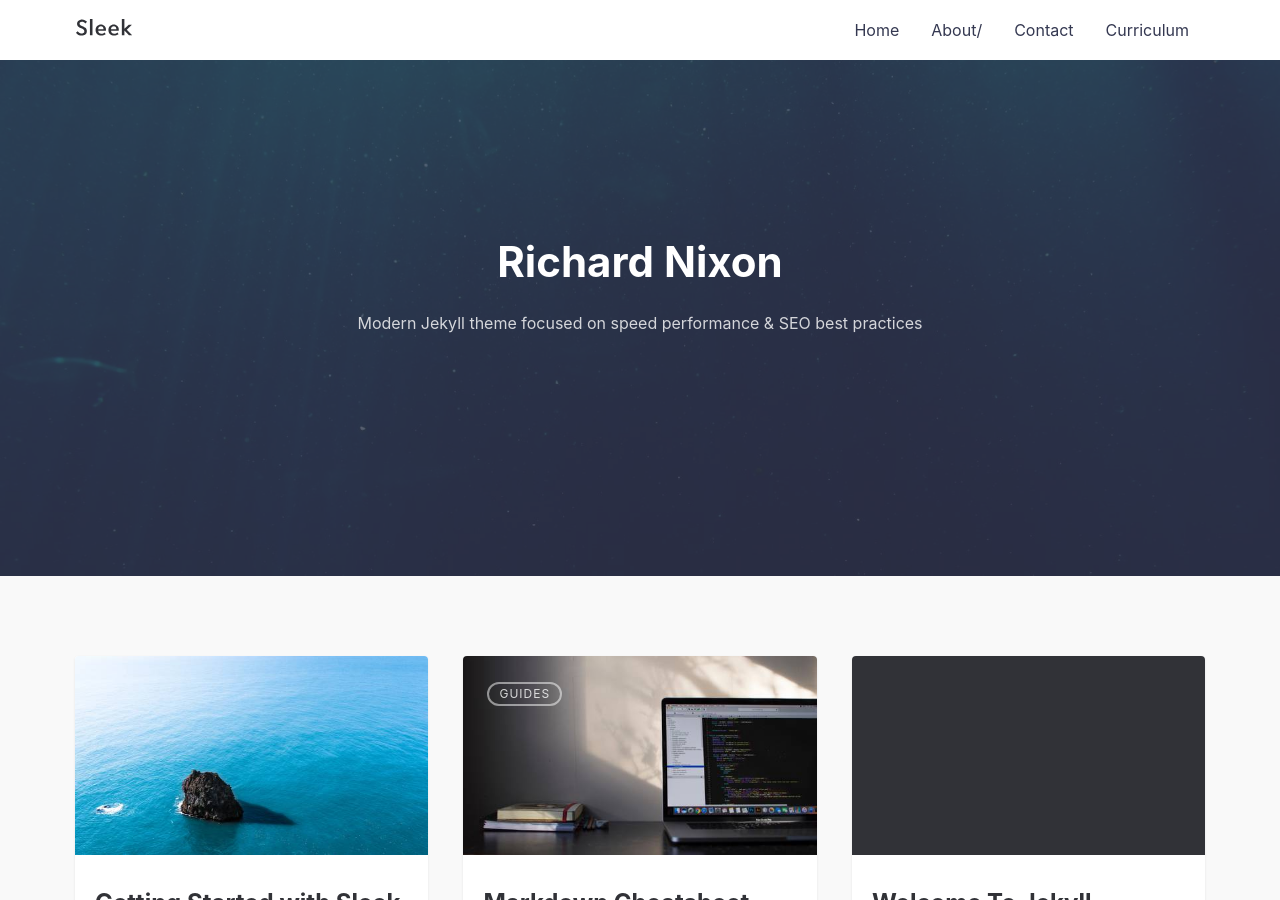
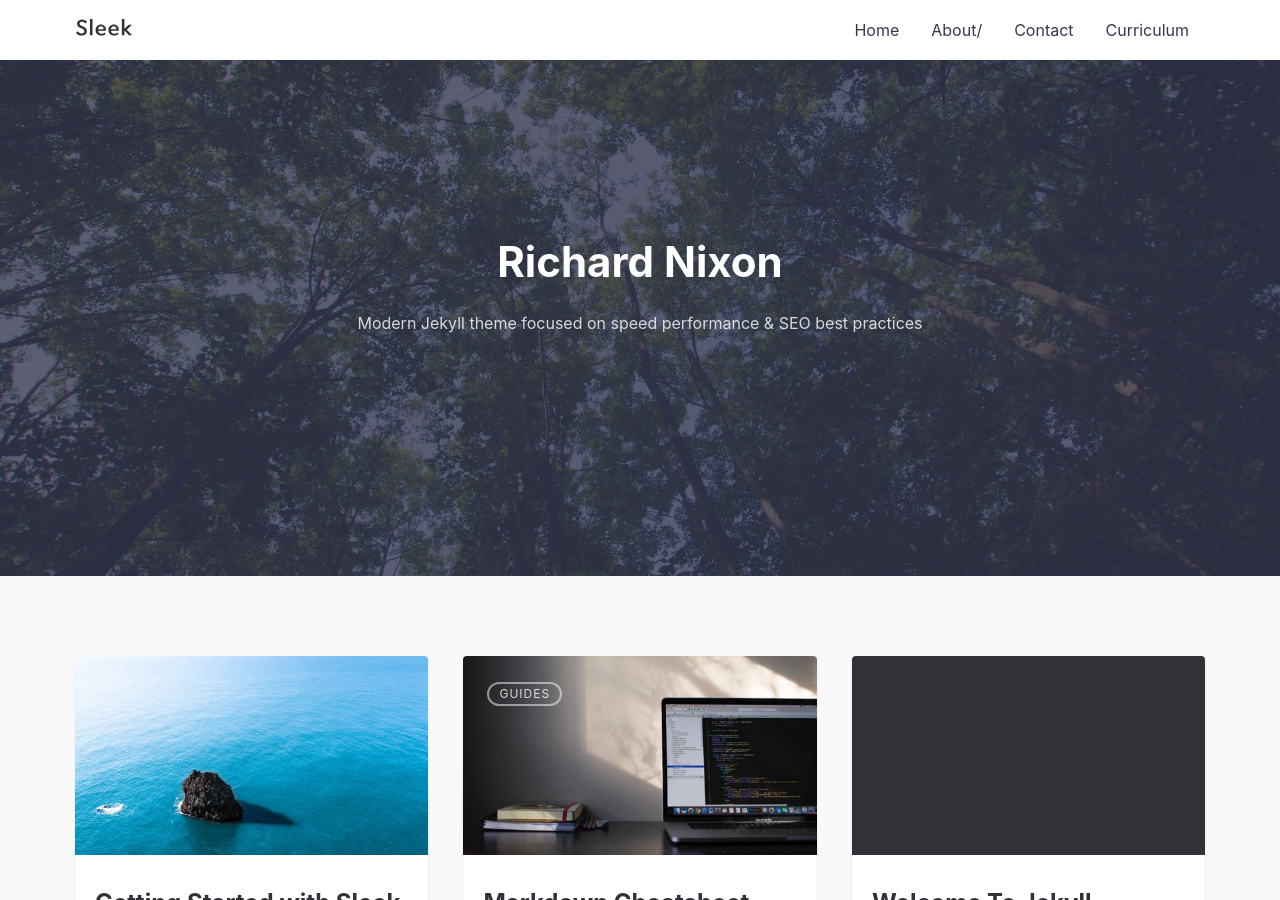
Before and after one commit to richardnixonafj/richardnixonafj.github.io.old, a Jekyll site: the page built from index.md, in a window 1280 px wide and 900 px high. Built offline with Jekyll 4.4.1, drawn with Linux system fonts in a browser that asks for light colours.

Commit message:
Update _config.yml

```diff
--- a/_config.yml
+++ b/_config.yml
@@ -26,7 +26,7 @@
 tagline: >
   Modern Jekyll theme focused on speed performance &amp; SEO best practices
 
-hero_img: posts/ocean.jpg # Main background image: use the path from /assets/img/ => This will output /assets/img/posts/sleek_lg.jpg
+hero_img: posts/forest.jpg # Main background image: use the path from /assets/img/ => This will output /assets/img/posts/sleek_lg.jpg
 
 email: richardnixon@posteo.org # email for form submission
 
```
